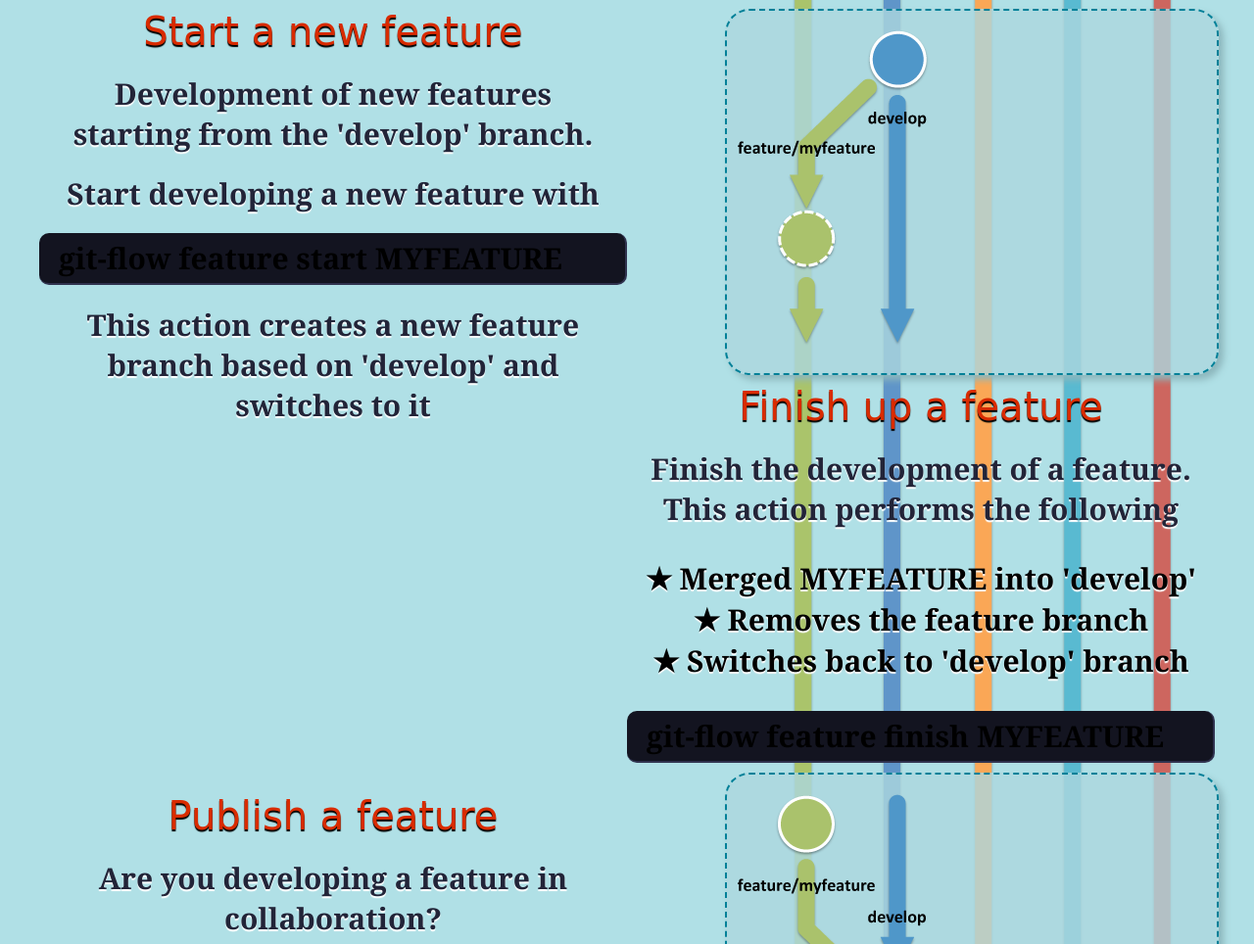
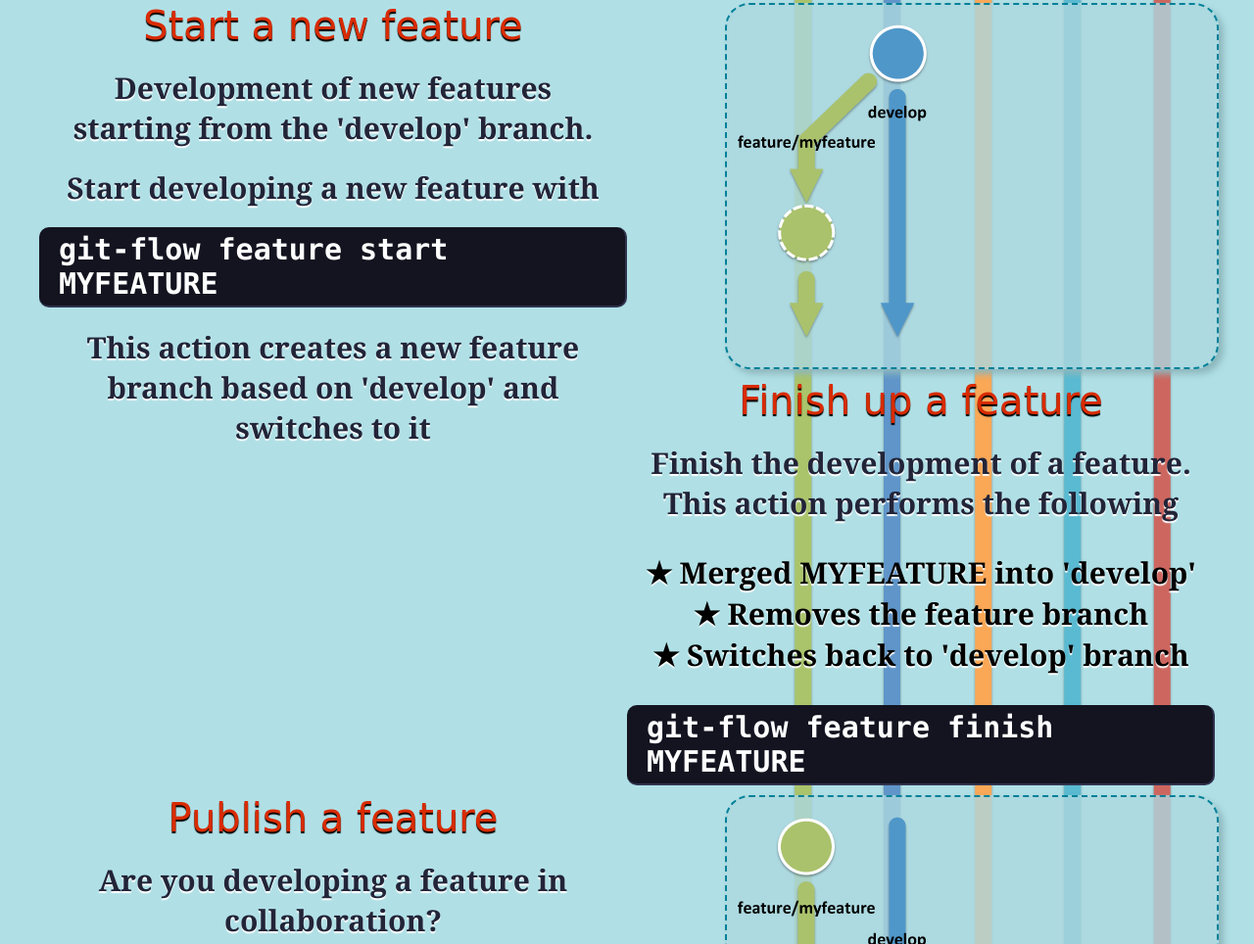
Before and after one commit to danielkummer/git-flow-cheatsheet, a plain HTML site: page index.html in a window 1280 px wide. Shown: the part 3491-4455 px from the top of the page at 98% size. Drawn offline with nearby package versions, Linux system fonts and the light colour scheme; a script that the page names is missing; a web font is replaced by a local one.

Commit message:
update styles

```diff
--- a/css/print.css
+++ b/css/print.css
@@ -73,7 +73,8 @@ blockquote {
     border-right: 2px solid #30334F;
     border-radius: 10px;
     padding: 5px 20px;
-
+    color: white;
+    font-family: menlo, monospace;
 }
 
 code {
@@ -118,7 +119,7 @@ code {
 
 .lines-big {
     width: 500px;
-    height: 5620px;
+    height: 5500px;
     background-repeat: repeat-y;
     background: url("../img/lines-big.png");
     position: absolute;
--- a/css/style.css
+++ b/css/style.css
@@ -92,7 +92,8 @@ blockquote {
     border-right: 2px solid #30334F;
     border-radius: 10px;
     padding: 5px 20px;
-
+    color:white;
+    font-family: menlo, monospace;
 }
 
 code {
@@ -137,7 +138,7 @@ code {
 
 .lines-big {
     width: 500px;
-    height: 5620px;
+    height: 5500px;
     background-repeat: repeat-y;
     background: url("../img/lines-big.png");
     position: absolute;
--- a/index.html
+++ b/index.html
@@ -5,8 +5,9 @@
     <meta http-equiv="X-UA-Compatible" content="IE=edge,chrome=1">
     <title>git-flow cheatsheet</title>
     <link href='http://fonts.googleapis.com/css?family=Sansita+One' rel='stylesheet' type='text/css'>
-    <link rel="stylesheet" href="css/normalize.css" type="text/css" media="screen,print">
-    <link rel="stylesheet" href="css/style.css" type="text/css" media="screen,print">
+    <link rel="stylesheet" href="css/normalize.css" type="text/css" media="screen,handheld,print">
+    <link rel="stylesheet" href="css/style.css" type="text/css" media="screen,handheld">
+    <link rel="stylesheet" href="css/print.css" type="text/css" media="print">
 
     <script src="js/jquery-1.7.2.min.js"></script>
 
```
